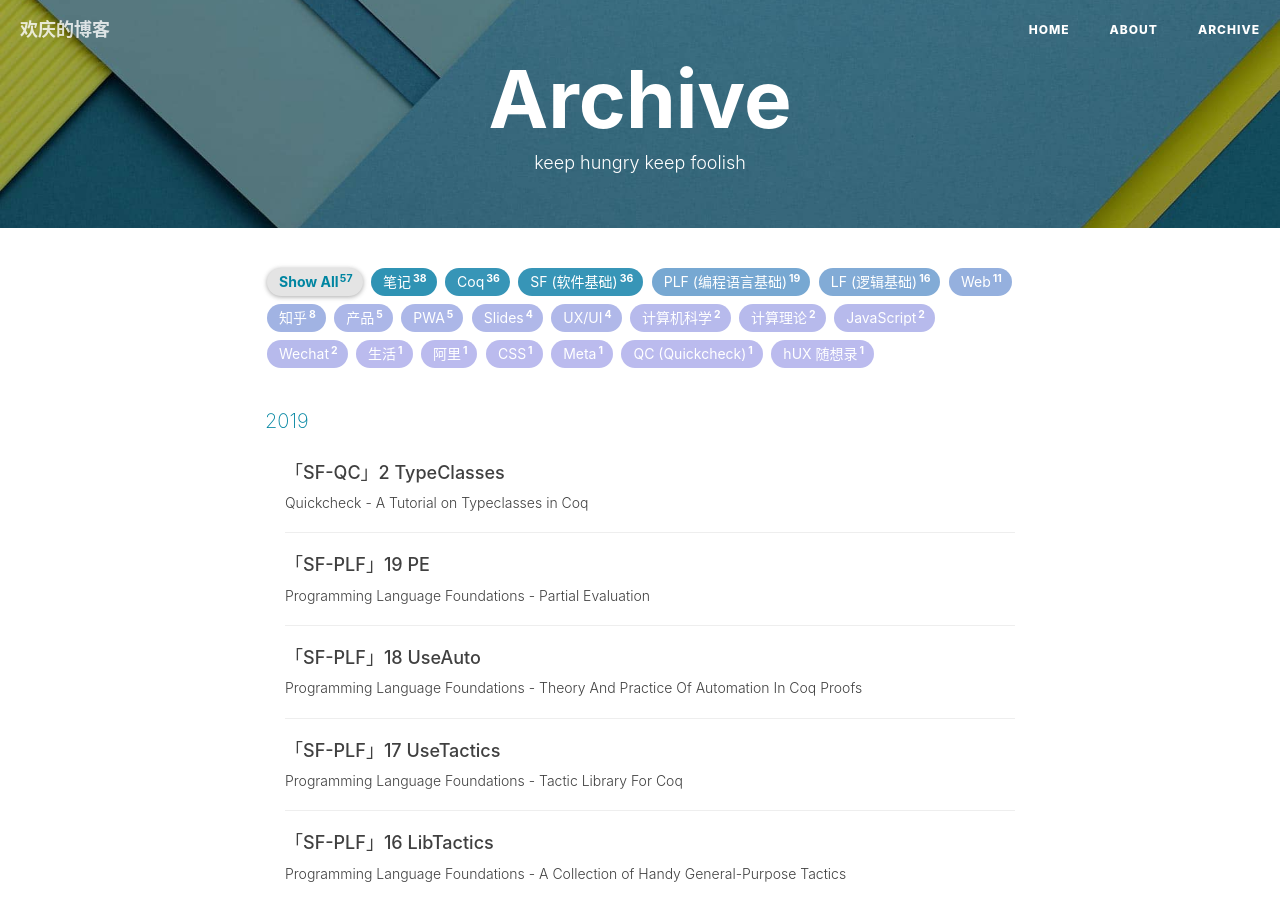
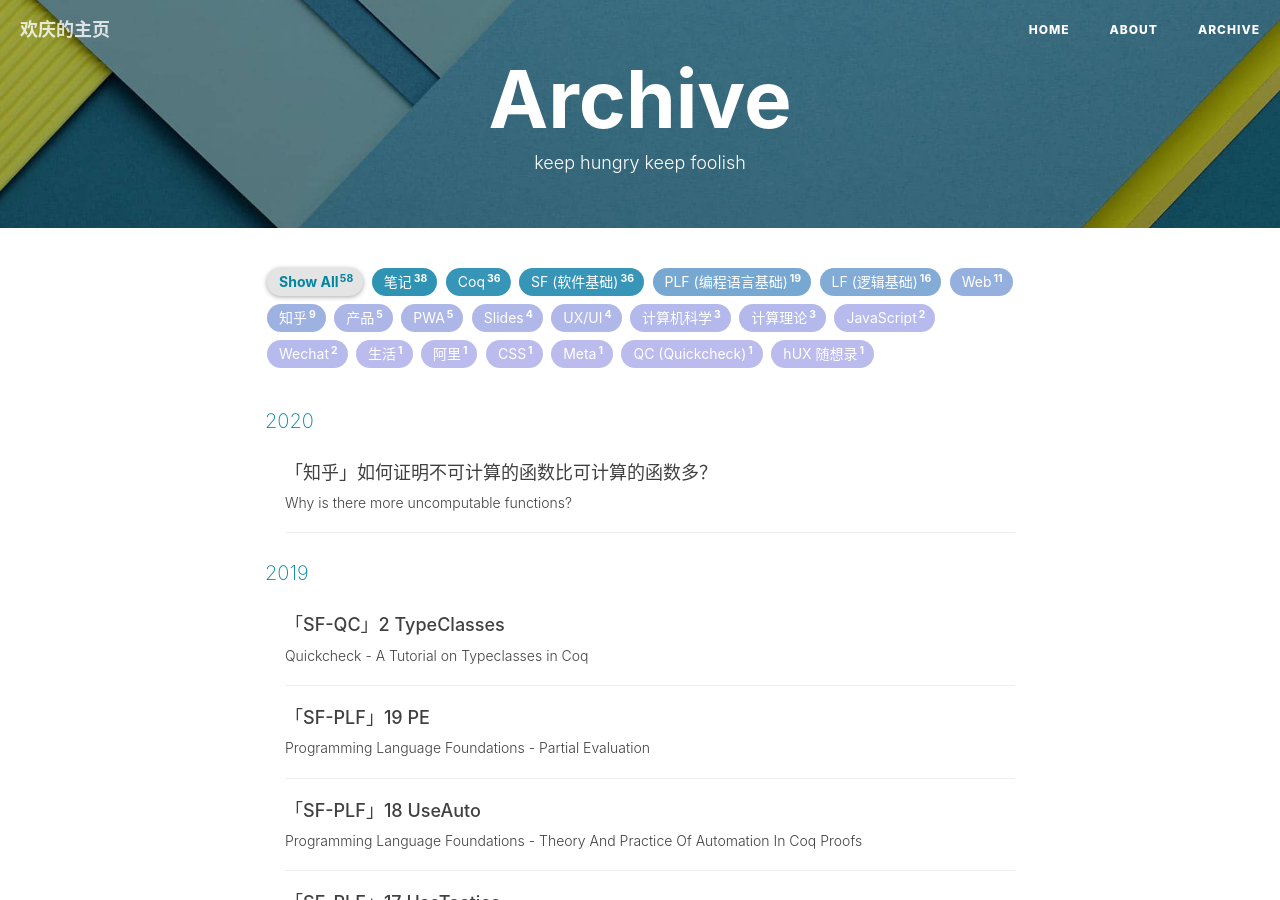
Before and after one commit to huanqingwu/huanqingwu.github.io, a Jekyll site: the page built from archive.html, in a window 1280 px wide and 900 px high. Built offline with Jekyll 4.4.1, drawn with Linux system fonts in a browser that asks for light colours; nearby versions of some CDN libraries; comment, search, counter and statistics services are not loaded; some of the changed lines change nothing that is shown; some of the changed text lies outside the part shown.

Commit message:
huanqing
修改内容

````diff
--- a/_config.yml
+++ b/_config.yml
@@ -1,6 +1,6 @@
 # Site settings
-title: 欢庆的博客
-SEOTitle: 欢庆的博客 | huanqing's Blog
+title: 欢庆的主页
+SEOTitle: 欢庆的主页 | huanqing’ Pages
 header-img: img/home-bg.jpg
 email: hawkingwu@gmail.com
 description: "关于程序与设计、黑客与画家 | 黄玄，Web & Mobile Lover，Software Engineer，UX Designer | 这里是 欢庆 的个人博客，与你一起发现更大的世界。"
--- /dev/null
+++ b/_posts/2020-02-29-NEW-HUANQING.md
@@ -0,0 +1,72 @@
+---
+layout: post
+title: "「知乎」如何证明不可计算的函数比可计算的函数多？"
+subtitle: "Why is there more uncomputable functions?"
+author: "Hux"
+header-img: "img/post-bg-infinity.jpg"
+header-mask: 0.3
+mathjax: true
+tags:
+  - 知乎
+  - 计算机科学
+  - 计算理论
+---
+
+> 这篇文章转载自[我在知乎上的回答](https://www.zhihu.com/question/51508063/answer/275401076)
+
+严谨的证明的话，可以使用「形式语言」（[Formal language](https://en.wikipedia.org/wiki/Formal_language)）来证明：
+
+在可计算理论和计算复杂度理论中，每个「计算问题」都被描述为一个一个「形式语言」，即字符串的集合。比如对于判断一个图是否是无向连通图这个问题：我们可以写为一个描述所有无向连通图的集合：
+
+```math
+A = \{ \langle G \rangle \vert G \text{ is a connected undirected graph}\}
+```
+
+
+由于图灵机只能接受字符串，所以这里的尖括号表示对图的「编码」。出于简单，我们全部使用现实计算机所使用的字母表
+`$\Sigma = \{0,1\}$`，所以「编码」即一个对象的二进制字符串描述。
+
+如果我们能构造出一个图灵机来「决定」这个「形式语言」，即可以判断一个「输入」是否属于这个集合（membership 与 non-membership），那么我们可以说我们用「图灵机」描述了一个「算法」来计算这个问题，而这个「计算问题」所对应的函数是「可计算的」，否则是「不可计算的」。（注 1）
+
+那么，如果我们有一个包含了所有「可计算函数」的集合，这个集合会有多大呢？
+
+<br>
+
+由于
+
+- 所有「可计算函数」总有一个对应的「图灵机」来计算它
+- 每一个「图灵机」都可以被「编码」为一个不同的 0、1 序列，比如 000，010...
+- 0、1 序列、即二进制，总是可以被转换为一个十进制数的
+
+所以，我们这个集合实际上是与整数集 `$Z$` 一样大（等势）的，我们把这个集合表示为 `$\Sigma^*$`。 易知 `$Z$` 是「无穷可数（countably infinite）」的，所以我们有无穷可数个「可计算函数」（注 2）。
+
+<br>
+
+而「计算问题」有多少个呢？
+
+这个问题可以等同于，我们有多少个形如`${\{000, 010\}}$` 这样的 0，1 序列的集合？即 `$\Sigma^*$` 这个集合有多少个子集？用数学语言描述就是求 `$\Sigma^*$`的幂集的势`$|P(\Sigma^*)|$`。
+
+由于 `$\Sigma^*$` 与 `$Z$` 是等势的，所以这个问题等价于求 `$|P(Z)|$` 的大小。根据 [Cantor's theorem](https://en.wikipedia.org/wiki/Cantor%2527s_theorem)，一个「无穷可数」的集合的幂集是「无穷不可数（uncountably infinite）」的。（注 3）
+
+<br>
+
+根据 [Cantor's theorem](https://en.wikipedia.org/wiki/Cantor%2527s_theorem)，「无穷不可数集」要比「无穷可数集」大。
+
+同时，「无穷不可数集」减去「无穷可数集」后仍然是「无穷不可数集」。（注 4）
+
+所以，「不可计算函数集」，即「计算问题集」与「可计算函数集」的差，仍是「无穷不可数集」，仍比是为「无穷可数集」的「可计算函数集」大。
+
+因此，「不可计算的函数」比「可计算的函数」多。
+
+证毕。
+
+<br>
+
+注：
+
+1.  「[可计算函数](https://en.wikipedia.org/wiki/Computable_function)」是算法的直觉说法，「[邱奇－图灵论题](https://en.wikipedia.org/wiki/Church%25E2%2580%2593Turing_thesis)」猜想任何在算法上可计算的问题同样可以由图灵机计算。但图灵机并不是唯一的计算模型，其他计算模型包括「[Lambda 算子](https://en.wikipedia.org/wiki/Lambda_calculus)」、「`$\mu$` - [递归函数](https://en.wikipedia.org/wiki/%25CE%259C-recursive_function)」等，它们在计算能力上都是与「图灵机」等价的。
+2.  证明「所有可计算函数」的集合是「无穷可数集」的方式有很多，只要找到任意一个与「自然数集」的「双射」即可
+3.  也可以直接用康托的对角线法（[Cantor's diagonal argument](https://en.wikipedia.org/wiki/Cantor%2527s_diagonal_argument)）证明「所有计算问题」的集合是「无穷不可数集」
+4.  可以用反证法得证
+5.  知乎能用 LaTex 了好评
+6. [Aleph Number - Wikipedia](https://en.wikipedia.org/wiki/Aleph_number)
````
